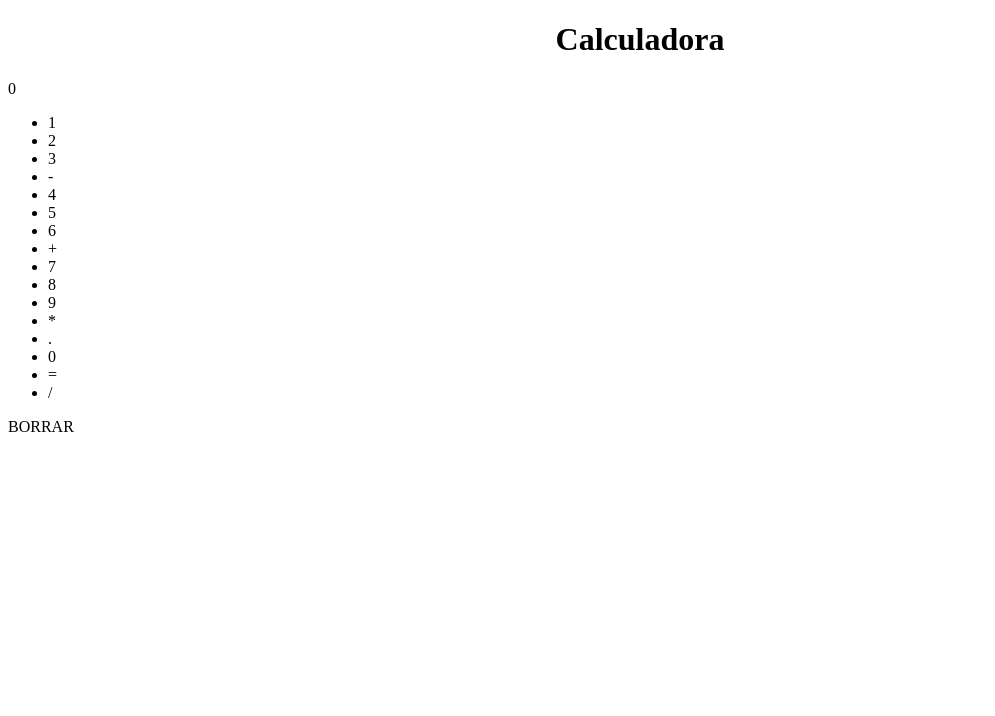
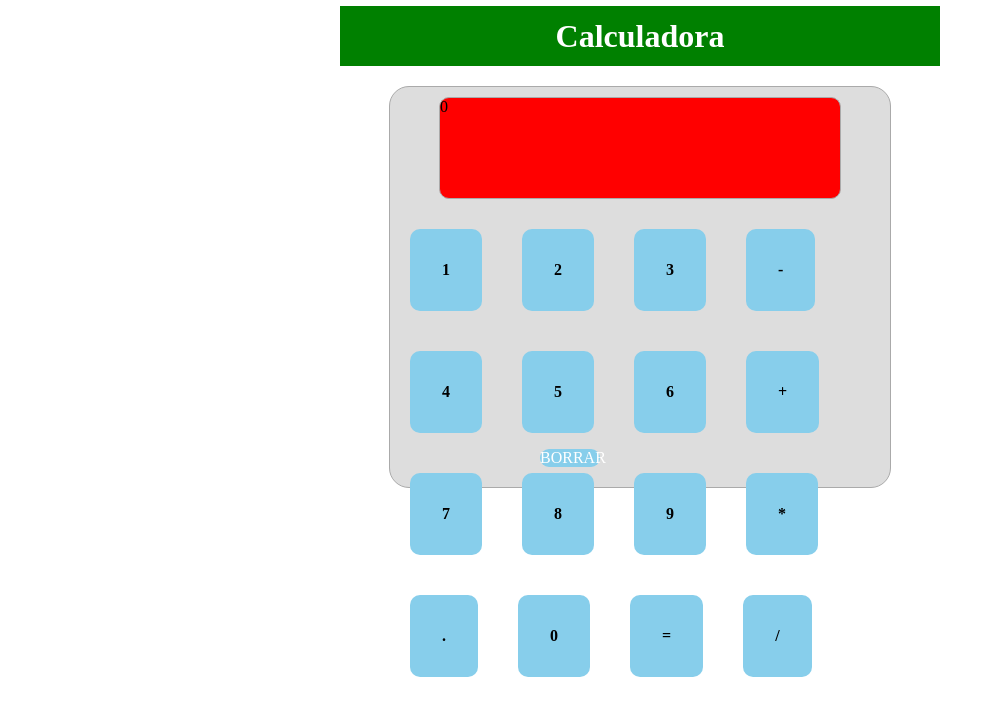
Before and after one commit to S3BASTR/Calculadora-, a plain HTML site: page index.html in a window 1280 px wide. Shown: the whole page, without its empty margins (0-995 px from the left). Drawn offline with Linux system fonts and the light colour scheme.

Commit message:
termino proyecto

```diff
--- a/CSS/estilo.css
+++ b/CSS/estilo.css
@@ -0,0 +1,84 @@
+*{
+	margin: 0;
+	padding: 0;
+	text-decoration: none;
+	font-family: serif;
+	list-style: none;
+
+}
+
+center {
+	position: relative;
+	margin: 6px auto;
+	width: 600px;
+	height: 60px;
+	text-align:center;
+	background:green;
+	color: white;
+	font- font-weight: bold;
+	line-height:60px;
+	border- radius:20px;
+}
+#Calcular{
+margin:20px auto;
+position:relative;
+width:500px;
+height:400px;
+border: 1px solid #aaa;
+border-radius:20px;
+background: #ddd;
+
+
+}
+
+#operaciones{
+margin:10px auto;
+position:relative;
+width:400px;
+height:100px;
+border: 1px solid #aaa;
+border-radius:10px;
+background: red;
+}
+
+
+#Calcular ul li {
+
+	float: left;
+	padding:32px;
+	text-align:center;
+	margin:20px ;
+	background: skyblue;
+    border-radius:10px;
+    font-weight: bold;
+cursor: pointer;
+}
+#Borrar
+{
+
+	position:absolute ;
+	bottom:20px ;
+	padding:2px,10px ;
+	width: 60px;
+	background: skyblue;
+	border-radius:20px ;
+	left: 150px;
+	color: white;
+	cursor:pointer ;
+}
+#Calcular ul li:hover{
+background:gray;
+color: white;
+}
+#Calcular ul li:active{
+	background: green;
+	color: skyblue;
+
+}
+#Borrar: hover{
+	background: purple;
+
+}
+#Borrar:active{
+	background: cyan;
+}
--- a/index.html
+++ b/index.html
@@ -31,10 +31,7 @@
 
 		</ul>
 		<div id="Borrar">BORRAR</div>
-
-
-
 	</div>
-
+<script type="text/javascript" src="js/Funciones.js"></script>
 </body>
 </html>
```
